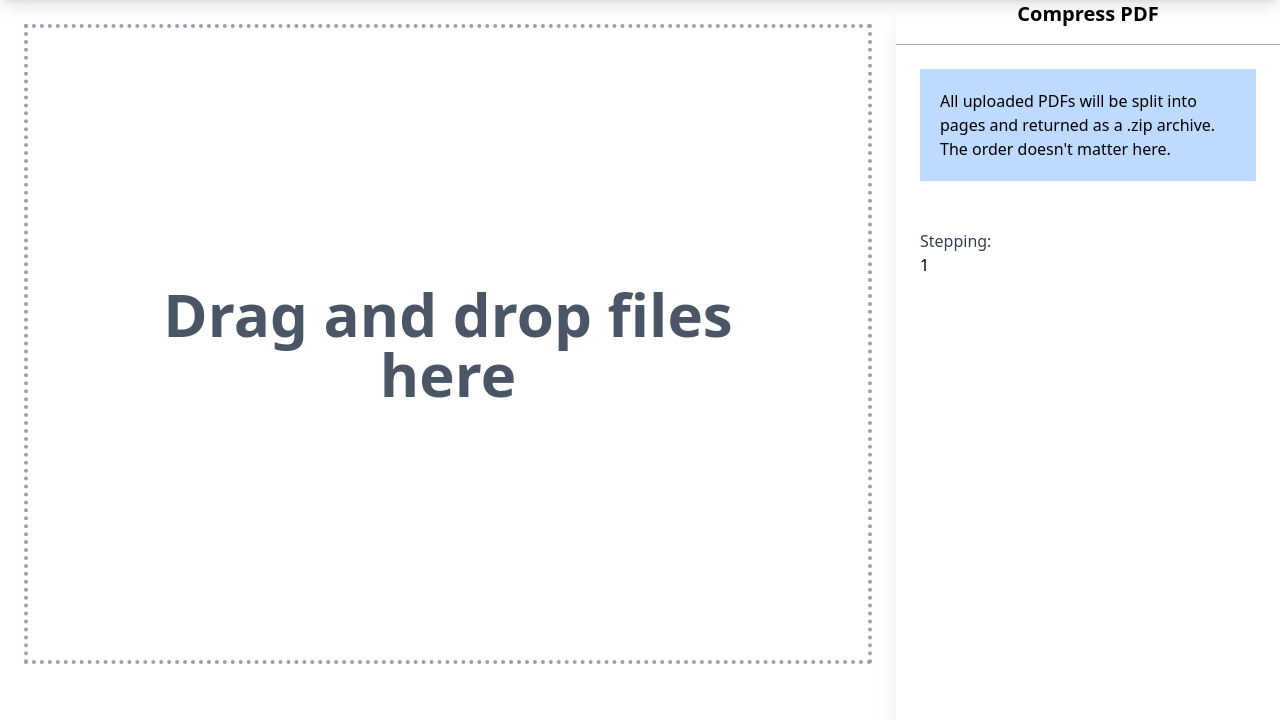
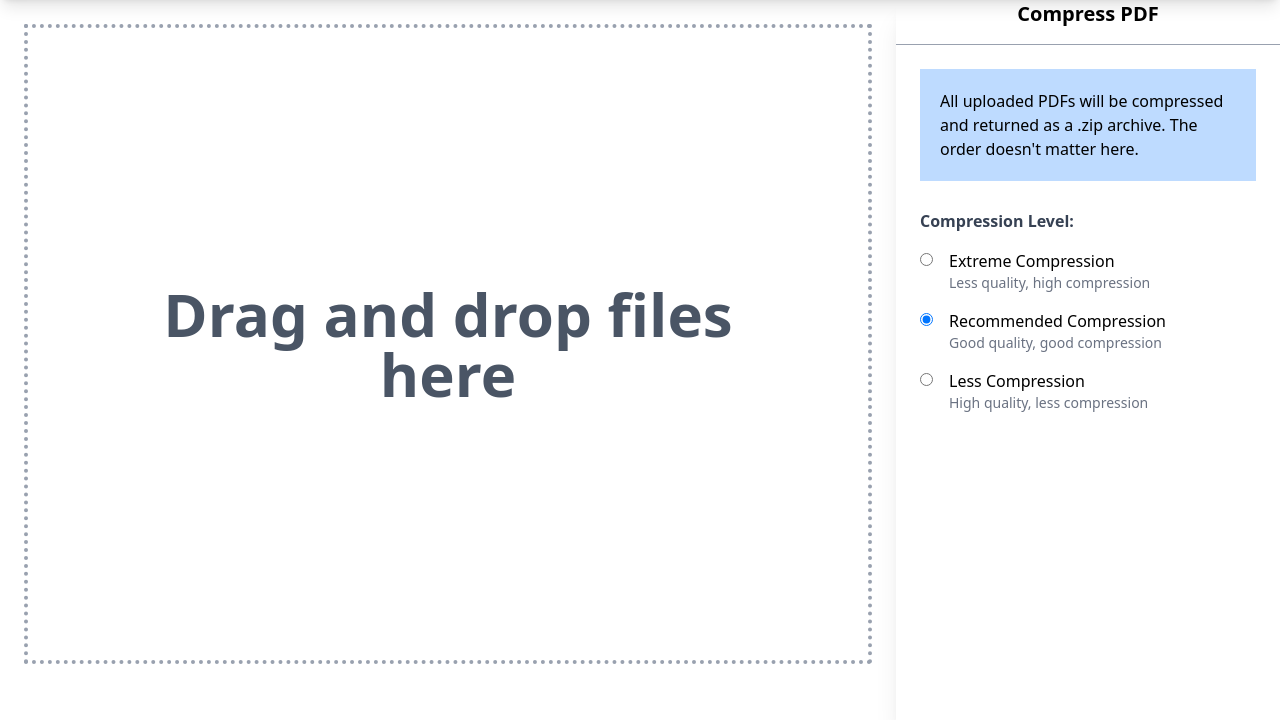
Before and after one commit to easy-stuff/pdeff, a Flask app: page /compress_pdf in a window 1280 px wide. Shown: the part 120-840 px from the top of the page. Run offline with Flask 3, Linux system fonts and the light colour scheme; some libraries are stand-ins or nearby versions.

Commit message:
show compression levels

```diff
--- a/templates/compress_pdf.html
+++ b/templates/compress_pdf.html
@@ -47,14 +47,40 @@ Compress PDF
                 <!-- TODO: Update this from https://www.ilovepdf.com/compress_pdf -->
                 <div class="p-6">
                     <div class="bg-blue-200 p-5">
-                        All uploaded PDFs will be split into pages and returned as a .zip archive.
+                        All uploaded PDFs will be compressed and returned as a .zip archive.
                         The order doesn't matter here.
                     </div>
                 </div>
-                <div class="p-6 gap-4">
-                    <div class="text-gray-700">Stepping:</div>
-                    <input type="text" placeholder="Splitting Step" value="1" class="input" id="steppingInput" />
+                <div class="px-6 pt-1 space-y-4">
+                    <div class="text-gray-700 font-semibold">Compression Level:</div>
+
+                    <label class="flex items-start gap-4 cursor-pointer">
+                        <input type="radio" name="compression" value="extreme" class="radio radio-sm mt-1" />
+                        <div>
+                            <div class="font-medium">Extreme Compression</div>
+                            <div class="text-sm text-gray-500">Less quality, high compression</div>
+                        </div>
+                    </label>
+
+                    <label class="flex items-start gap-4 cursor-pointer">
+                        <input type="radio" name="compression" value="recommended" class="radio radio-sm mt-1"
+                            checked />
+                        <div>
+                            <div class="font-medium">Recommended Compression</div>
+                            <div class="text-sm text-gray-500">Good quality, good compression</div>
+                        </div>
+                    </label>
+
+                    <label class="flex items-start gap-4 cursor-pointer">
+                        <input type="radio" name="compression" value="low" class="radio radio-sm mt-1" />
+                        <div>
+                            <div class="font-medium">Less Compression</div>
+                            <div class="text-sm text-gray-500">High quality, less compression</div>
+                        </div>
+                    </label>
                 </div>
+
+
 
             </div>
 
```
